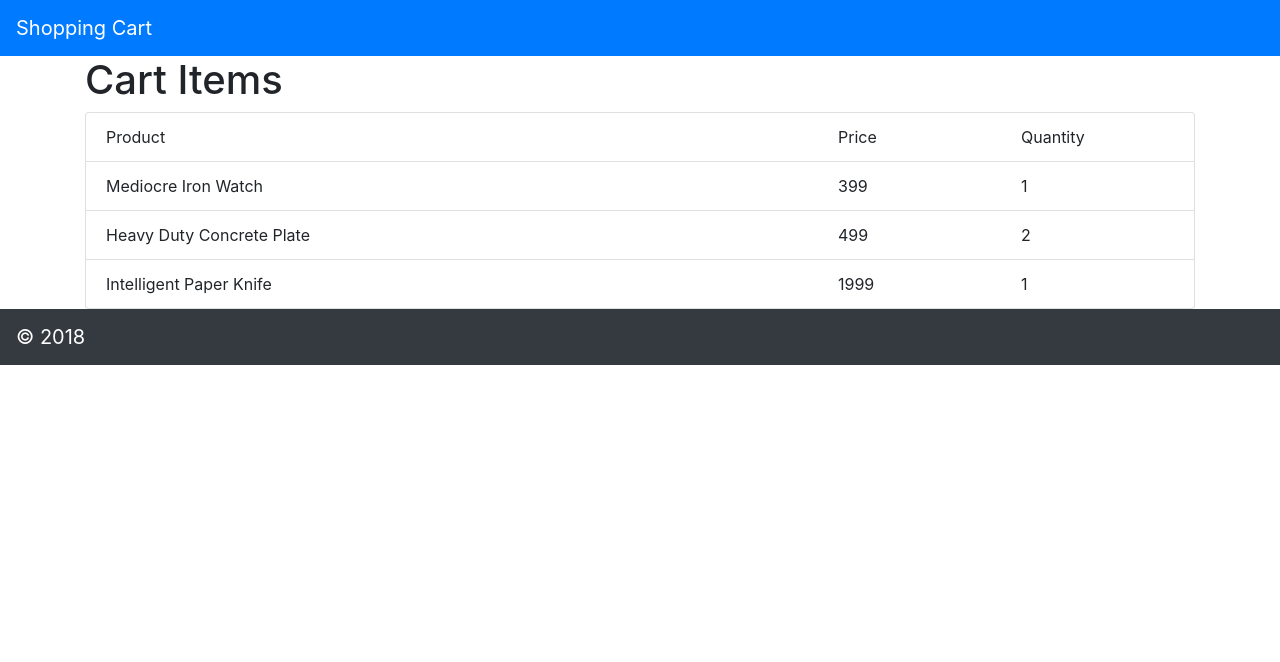
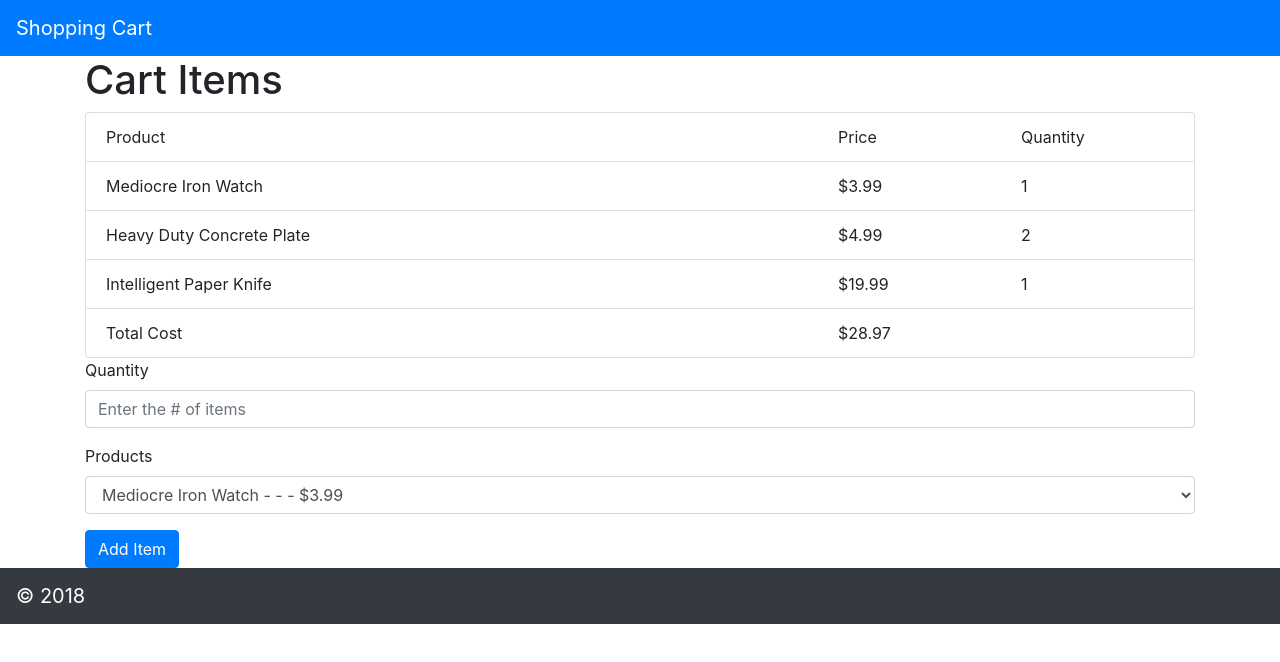
Before and after one commit to Kata7/shopping-cart, a React (Create React App) app: page / in a window 1280 px wide. Shown: the top 662 px of the page. Built offline with nearby package versions, Linux system fonts and the light colour scheme.

Commit message:
added total and finished structure, need to add ability to change cart

```diff
--- a/src/App.js
+++ b/src/App.js
@@ -1,5 +1,8 @@
 import React, { Component } from 'react';
-
+// Note: selection = document.querySelector('selection dropdown')
+// Note: selection.selectedOptions is an array
+// Note: selection.selectedOptions[0] is the first (and only unless multi-select) option
+// Note: selection.selectedOptions[0].id will give you corresponding product id
 
 class App extends Component {
   state =
@@ -30,6 +33,7 @@ class App extends Component {
       <div className="App">
         <CartHeader />
         <CartItems list={cartItemsList}/>
+        <Form list={this.state.products}/>
         <CartFooter copyright="2018"/>
       </div>
     );
@@ -42,6 +46,12 @@ const CartItems = ({list}) => {
       <CartItem key={item.id} product={item.product} name={item.product.name} priceInCents={item.product.priceInCents} quantity={item.quantity} />
     )
   })
+  console.log(list)
+  let total = list.reduce((acc, item) => {
+    return acc + item.product.priceInCents
+  }, 0)
+  total = (total/100).toFixed(2)
+
   return (
     <div className="container">
       <h1>Cart Items</h1>
@@ -56,6 +66,14 @@ const CartItems = ({list}) => {
 
         {cartItemsList}
 
+        <div className="list-group-item">
+          <div className="row">
+            <div className="col-sm-8">Total Cost</div>
+            <div className="col-sm-2">${total}</div>
+            <div className="col-sm-2"></div>
+          </div>
+        </div>
+
       </div>
     </div>
   )
@@ -66,12 +84,47 @@ const CartItem = ({product, name, priceInCents, quantity}) => {
     <div className="list-group-item">
       <div className="row">
         <div className="col-sm-8">{name}</div>
-        <div className="col-sm-2">{priceInCents}</div>
+        <div className="col-sm-2">${(priceInCents / 100).toFixed(2)}</div>
         <div className="col-sm-2">{quantity}</div>
       </div>
     </div>
   )
 
+}
+
+const Form = ({list}) => {
+  console.log(list)
+  let formOptions = list.map((item, index) => {
+    return (
+      <FormOption key={index} product={item}/>
+    )
+  })
+
+  return (
+    <div className="container">
+      <form>
+        <div className="form-group">
+          <label htmlFor="quantityInput">Quantity</label>
+          <input type="number" className="form-control" id="quantityInput" placeholder="Enter the # of items" min="1"></input>
+        </div>
+        <div className="form-group">
+          <label htmlFor="productInput">Products</label>
+          <select className="form-control">
+            <option disabled>Please Select an Item</option>
+            {formOptions}
+          </select>
+        </div>
+        <button type="submit" className="btn btn-primary">Add Item</button>
+
+      </form>
+    </div>
+  )
+}
+
+const FormOption = ({product}) => {
+  return(
+    <option value={product.name} id={product.id}>{product.name}  -  -  -  ${(product.priceInCents / 100).toFixed(2)}</option>
+  )
 }
 
 const CartHeader = () => {
```
